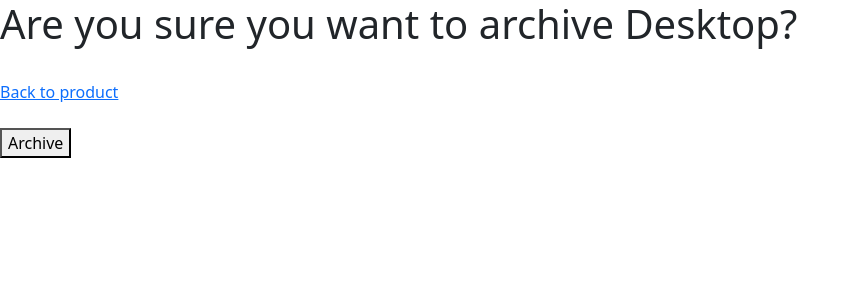
After one commit to KlyushovaPolina/django_project, a Django app: page /shop/products/2/archive in a window 1280 px wide. The commit adds this page. Shown: the top 300 px of the page, without its empty margins (0-860 px from the left). Run offline with Django 5.2, Linux system fonts and the light colour scheme; data comes from the database, SQL or seed files in the repository; both versions use the stored data as it was after the commit.

Commit message:
8.6 finished

```diff
--- a/mysite/shopapp/templates/shopapp/product-details.html
+++ b/mysite/shopapp/templates/shopapp/product-details.html
@@ -16,6 +16,9 @@
         <a href="{% url 'shopapp:product_update' pk=product.pk %}">Update product</a>
     </div>
     <div>
+        <a href="{% url 'shopapp:product_delete' pk=product.pk %}">Archive product</a>
+    </div>
+    <div>
         <a href="{% url 'shopapp:products_list' %}">Back to products list</a>
     </div>
 {% endblock %}
--- /dev/null
+++ b/mysite/shopapp/templates/shopapp/product_confirm_delete.html
@@ -0,0 +1,21 @@
+{% extends 'shopapp/base.html' %}
+
+{% block title %}
+    Confirm archive {{object.name}}
+{% endblock %}
+
+{% block body %}
+    <h1>Are you sure you want to archive {{object.name}}?</h1>
+    <br>
+    <div>
+        <a href="{% url 'shopapp:product_details' pk=object.pk%}">Back to product</a>
+    </div>
+    <br>
+    <div>
+        <form method="post">
+            {% csrf_token %}
+            {{ form.as_p }}
+            <button type="submit">Archive</button>
+        </form>
+    </div>
+{% endblock %}
--- a/mysite/shopapp/urls.py
+++ b/mysite/shopapp/urls.py
@@ -10,6 +10,7 @@ from .views import (
     OrderDetailView,
     ProductCreateView,
     ProductUpdateView,
+    ProductDeleteView,
     create_order)
 
 app_name = "shopapp"
@@ -21,6 +22,7 @@ urlpatterns = [
     path("products/create", ProductCreateView.as_view(), name='product_create'),
     path("products/<int:pk>/", ProductDetailsView.as_view(), name = 'product_details'),
     path("products/<int:pk>/update", ProductUpdateView.as_view(), name='product_update'),
+    path("products/<int:pk>/archive", ProductDeleteView.as_view(), name='product_delete'),
     path("orders/", OrdersListView.as_view(), name = 'orders_list'),
     path("orders/create", create_order, name='order_create'),
     path("orders/<int:pk>/", OrderDetailView.as_view(), name='order_details'),
--- a/mysite/shopapp/views.py
+++ b/mysite/shopapp/views.py
@@ -1,9 +1,10 @@
 from django.contrib.auth.models import Group
-from django.http import HttpResponse, HttpRequest
+from django.http import HttpResponse, HttpRequest, HttpResponseRedirect
 from django.shortcuts import render, redirect, reverse, get_object_or_404
 from django.urls import reverse_lazy
 from django.views import View
-from django.views.generic import TemplateView, ListView, DetailView, CreateView, UpdateView
+from django.views.generic import (TemplateView, ListView, DetailView, CreateView,
+                                  UpdateView, DeleteView)
 
 from .models import Product, Order
 from .forms import ProductForm, OrderForm, GroupForm
@@ -59,7 +60,8 @@ class ProductDetailsView(DetailView):
 
 class ProductsListView(ListView):
     template_name = 'shopapp/products-list.html'
-    model = Product
+    #model = Product
+    queryset = Product.objects.filter(archived=False)
     context_object_name = "products"
 
 # class ProductsListView(TemplateView):
@@ -107,6 +109,15 @@ class ProductUpdateView(UpdateView):
             kwargs={"pk":self.object.pk}
         ))
 
+class ProductDeleteView(DeleteView):
+    model = Product
+    success_url = reverse_lazy('shopapp:products_list')
+    def form_valid(self, form):
+        success_url = self.get_success_url()
+        self.object.archived = True
+        self.object.save()
+        return HttpResponseRedirect(success_url)
+
 class OrdersListView(ListView):
     queryset = (
         Order.objects
```
Also changed, not shown: mysite/db.sqlite3.
